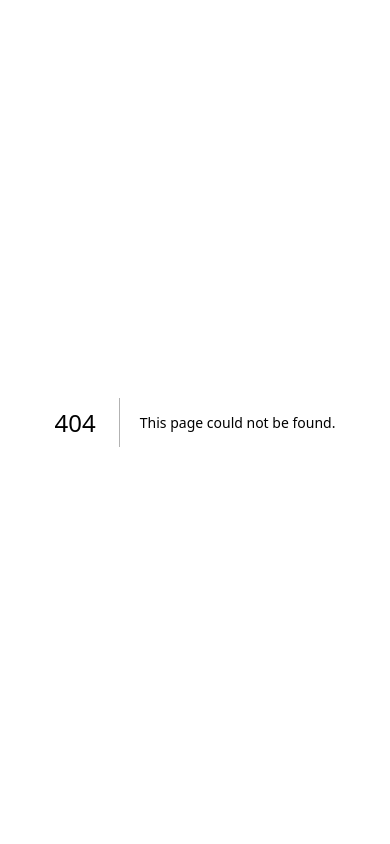
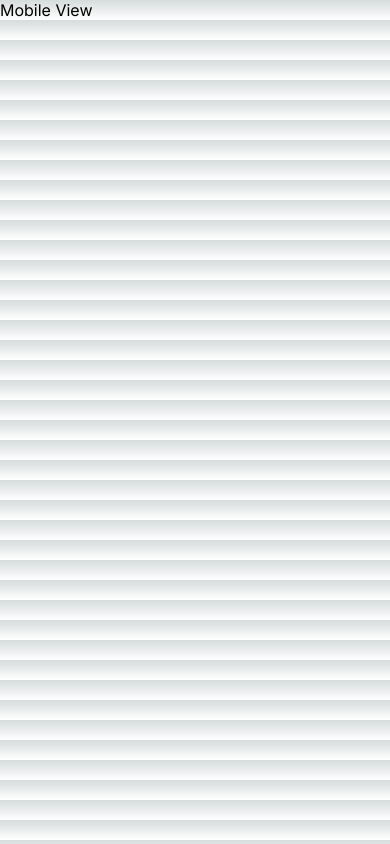
Before and after one commit to Aniekan210/uncle-chike-website, a Next.js app: page /about in a window 390 px wide. Before the commit this address had no page. Built offline with nearby package versions, Linux system fonts and the light colour scheme.

Commit message:
Responsive Hook

```diff
--- /dev/null
+++ b/app/about/page.js
@@ -0,0 +1,15 @@
+import { useResponsiveJSX } from '@/app/useResponsiveJSX.js';
+
+const page = () => {
+    const breakpoint = useResponsiveJSX([600,900,1200]);
+    return (
+        <>
+            {breakpoint === 0 && <div>Mobile View</div>}
+            {breakpoint === 1 && <div>Tablet View</div>}
+            {breakpoint === 2 && <div>Desktop View</div>}
+            {breakpoint === 3 && <div>Large Desktop View</div>}
+        </>
+    )
+}
+
+export default page
--- /dev/null
+++ b/app/useResponsiveJSX.js
@@ -0,0 +1,19 @@
+import { useEffect, useState } from 'react';
+
+export const useResponsiveJSX = (breakpoints) => {
+    const [index,setIndex] = useState(0);
+
+    useEffect(() => {
+        const updateIndex = () => {
+            const width = window.innerWidth;
+            const newIndex = breakpoints.findIndex((bp) => width <= bp);
+            setIndex(newIndex === -1 ? breakpoints.length : newIndex);
+        };
+
+        updateIndex();
+        window.addEventListener("resize", updateIndex);
+        return () => window.removeEventListener("resize", updateIndex);
+    }, [breakpoints]);
+
+    return index;
+}
```
